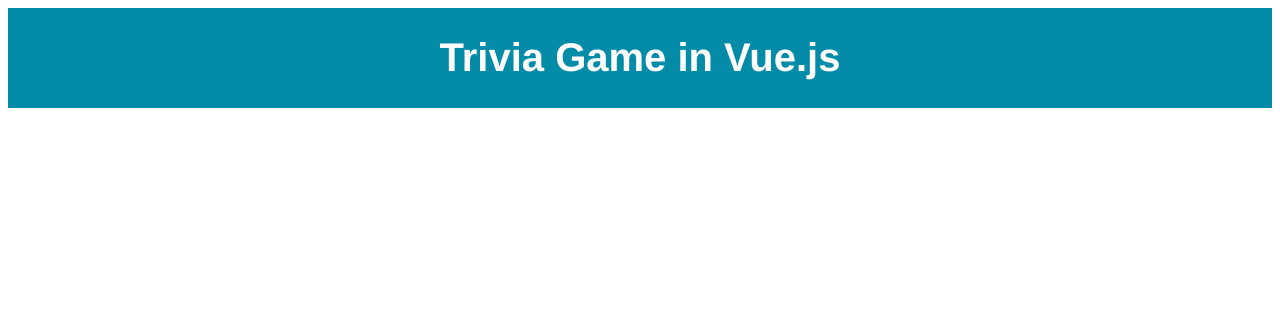
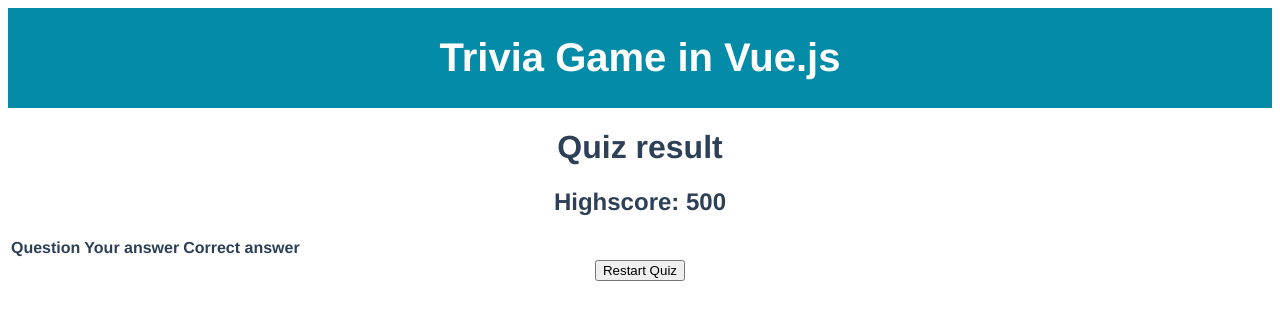
Before and after one commit to StianOkland/trivia-game-vuejs, a Vue app in the folder vue-trivia-game/: page /result in a window 1280 px wide. Shown: the top 320 px of the page. Built offline with nearby package versions, Linux system fonts and the light colour scheme.

Commit message:
FEAT: Table for quiz results and button + function to return to HomeScreen

```diff
--- a/vue-trivia-game/src/view/Result.vue
+++ b/vue-trivia-game/src/view/Result.vue
@@ -1,7 +1,43 @@
 <script setup>
+import { computed, onMounted, ref } from 'vue';
+import { useStore } from 'vuex';
+import { useRouter } from 'vue-router';
+
+const store = useStore();
+const router = useRouter();
+
+const userAnswers = computed(() => store.getters.getUserAnswers)
+
+const newQuiz = () => {
+    router.push({
+        name: 'HomeScreen',
+    });
+};
+
+// TODO: function to check if score is new highscore
 </script>
 
 <template>
+    <h1>Quiz result</h1>
+    <h2>Highscore: 500</h2> <!-- TODO: get users highscore -->
+
+    <table>
+        <thead>
+            <tr>
+                <th>Question</th>
+                <th>Your answer</th>
+                <th>Correct answer</th>
+            </tr>
+        </thead>
+        <tbody> <!-- TODO: loop through both userAnswers and questions -->
+            <tr v-for="answer in userAnswers">
+                <td></td>
+            </tr>
+        </tbody>
+    </table>
+
+    <button @click="restart"> Restart Quiz </button>
+
 </template>
 
 <style scoped>
```
